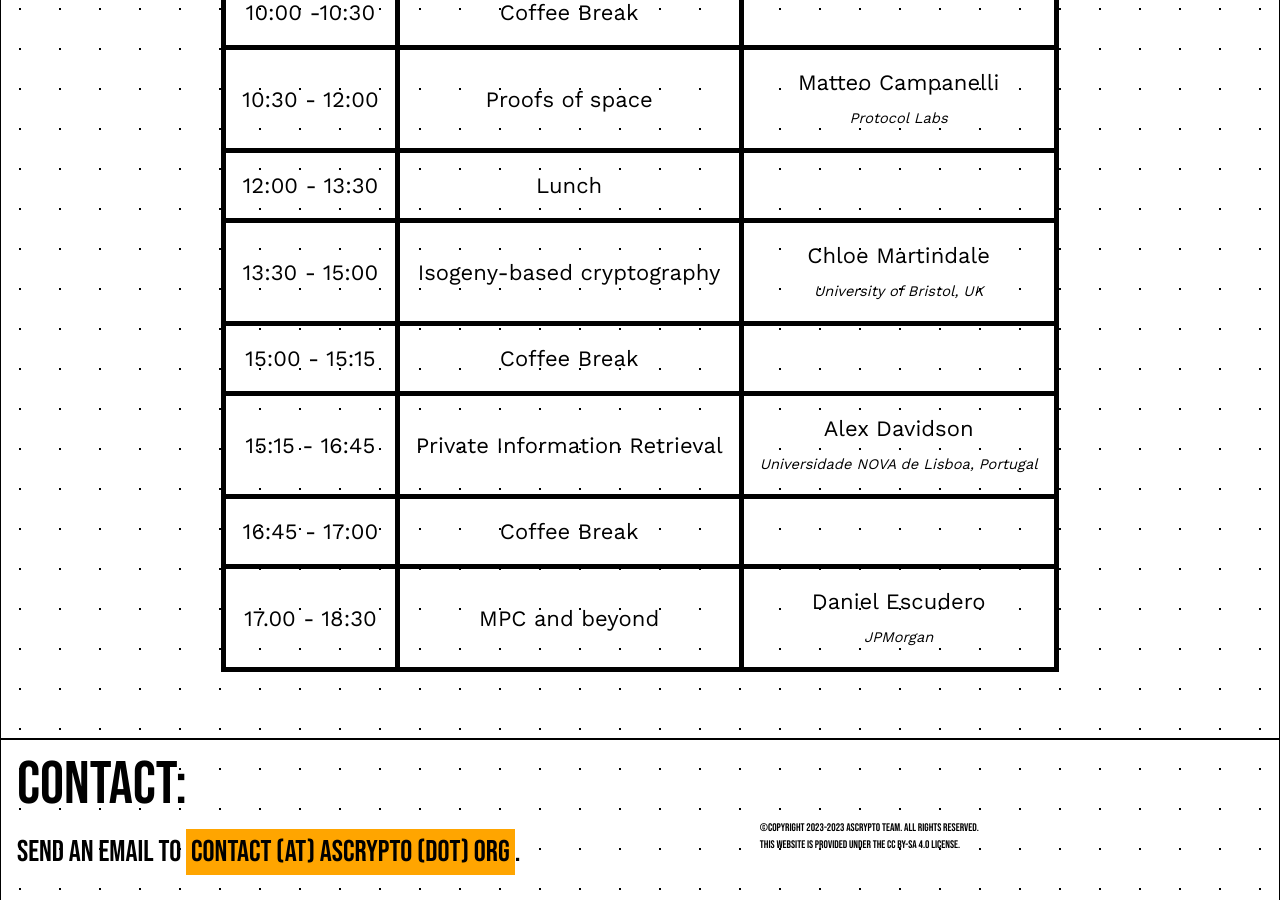
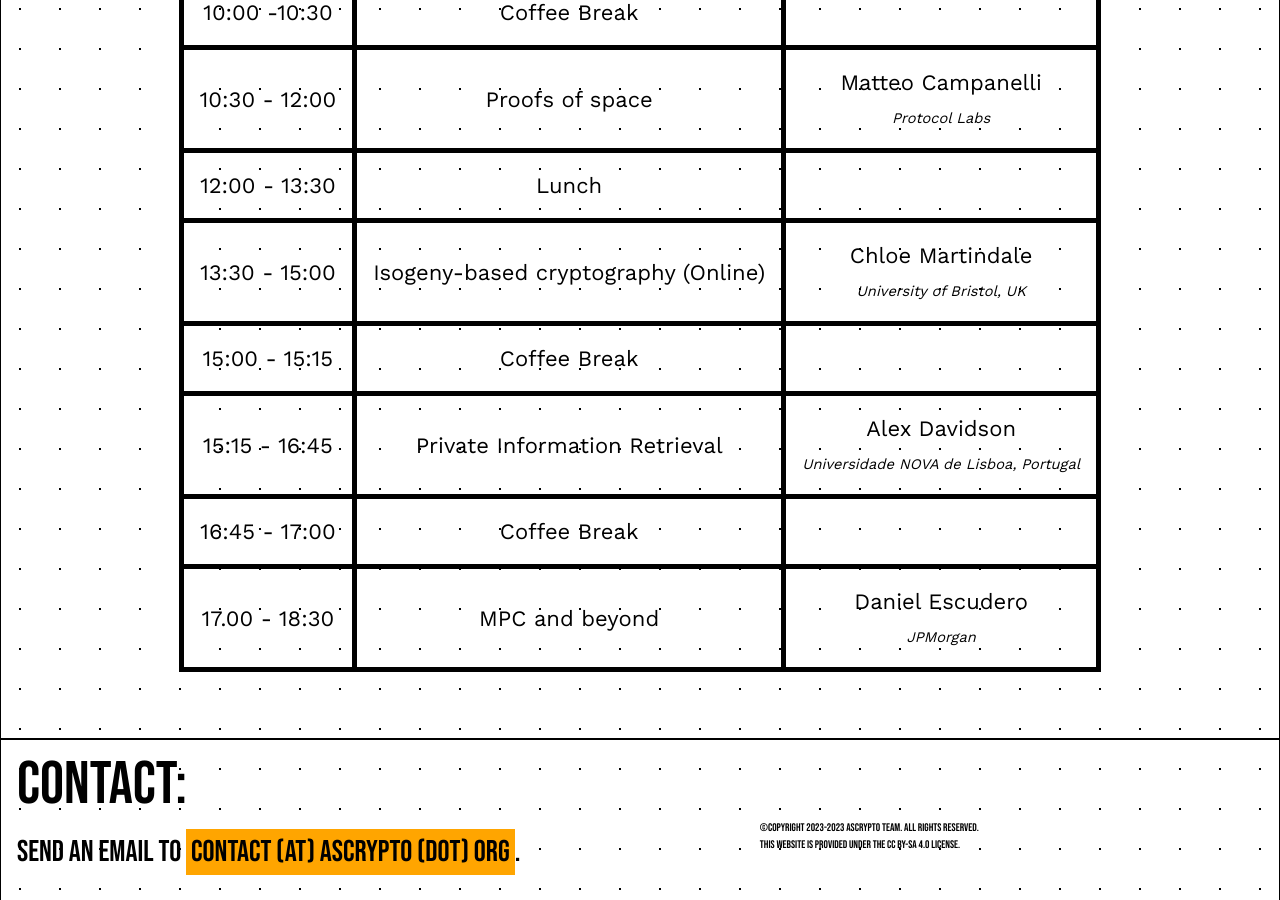
Before and after one commit to claucece/ascrypto, a Jekyll site: the page built from 2023.html, in a window 1280 px wide and 900 px high, scrolled down 2171 px. Built offline with Jekyll 4.4.1, drawn with Linux system fonts in a browser that asks for light colours.

Commit message:
Update 2

```diff
--- a/2023.html
+++ b/2023.html
@@ -134,7 +134,7 @@ tags: menu
     </tr>
     <tr>
         <td>13:30 - 15:00</td>
-        <td>Isogeny-based cryptography</td>
+        <td>Isogeny-based cryptography (Online)</td>
         <td>Chloe Martindale<br>
             <i id="small">University of Bristol, UK</i>
 				</td>
```
